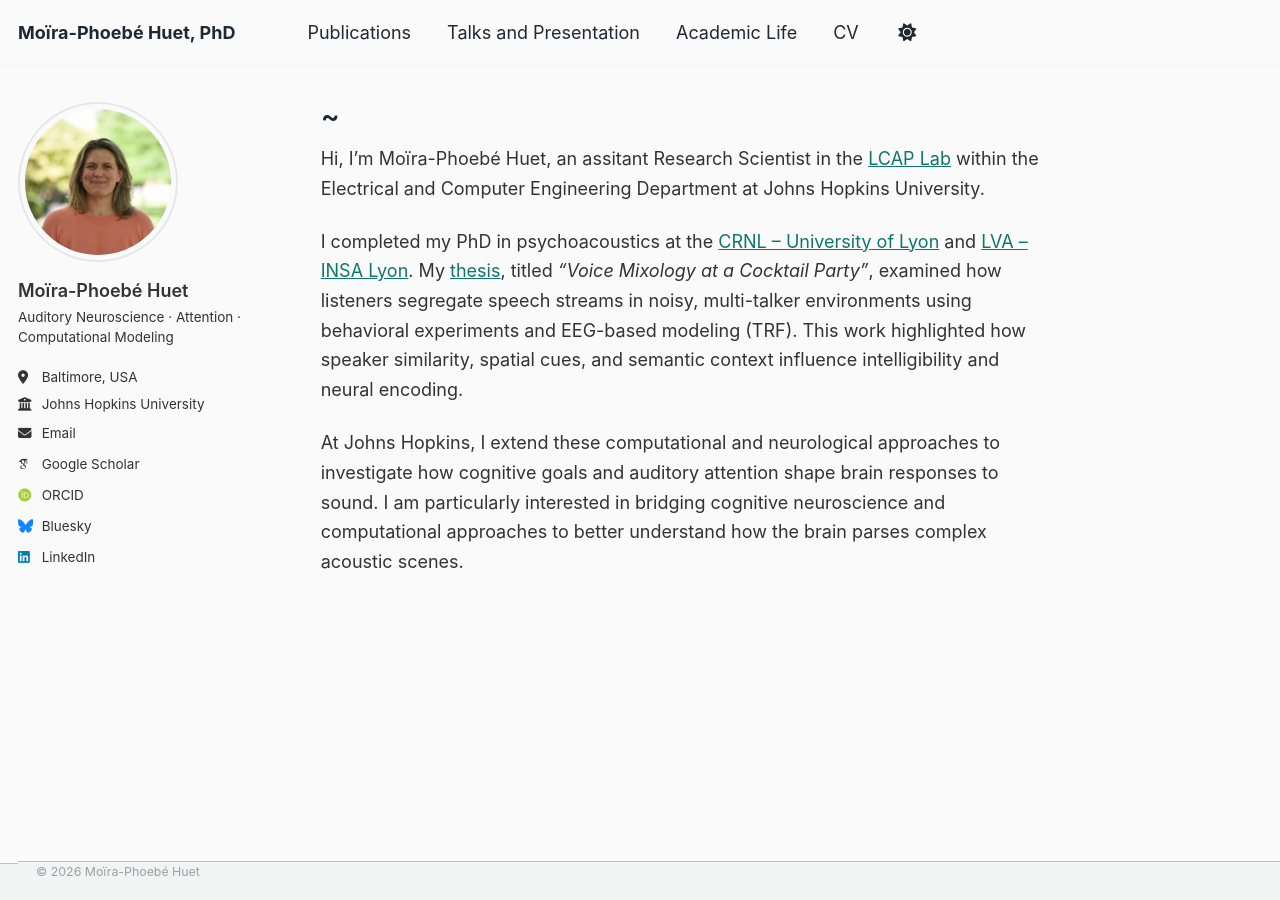
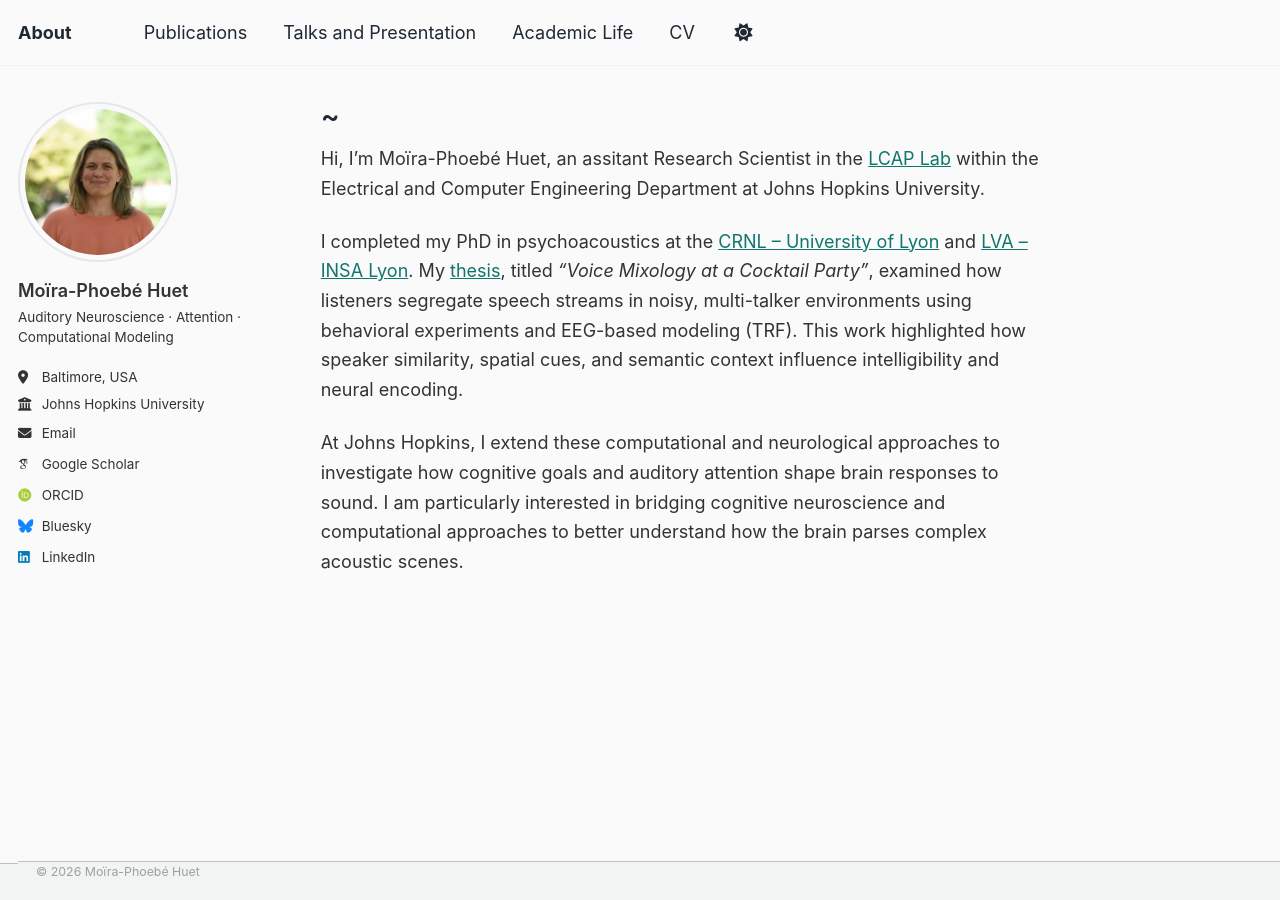
Before and after one commit to mphuet/mphuet.github.io, a Jekyll site: the page built from _pages/about.md, in a window 1280 px wide. Built offline with Jekyll 4.4.1, drawn with Linux system fonts in a browser that asks for light colours; some web fonts are replaced.

Commit message:
Update _config.yml

```diff
--- a/_config.yml
+++ b/_config.yml
@@ -9,7 +9,7 @@
 # Basic Site Settings
 locale                   : "en-US"
 site_theme               : "default"
-title                    : "Moïra-Phoebé Huet, PhD"
+title                    : "About"
 name                     : &name "Moïra-Phoebé Huet"
 description              : &description "Auditory Neuroscience · Attention · Computational Modeling"
 url                      : "https://mphuet.github.io"
```
